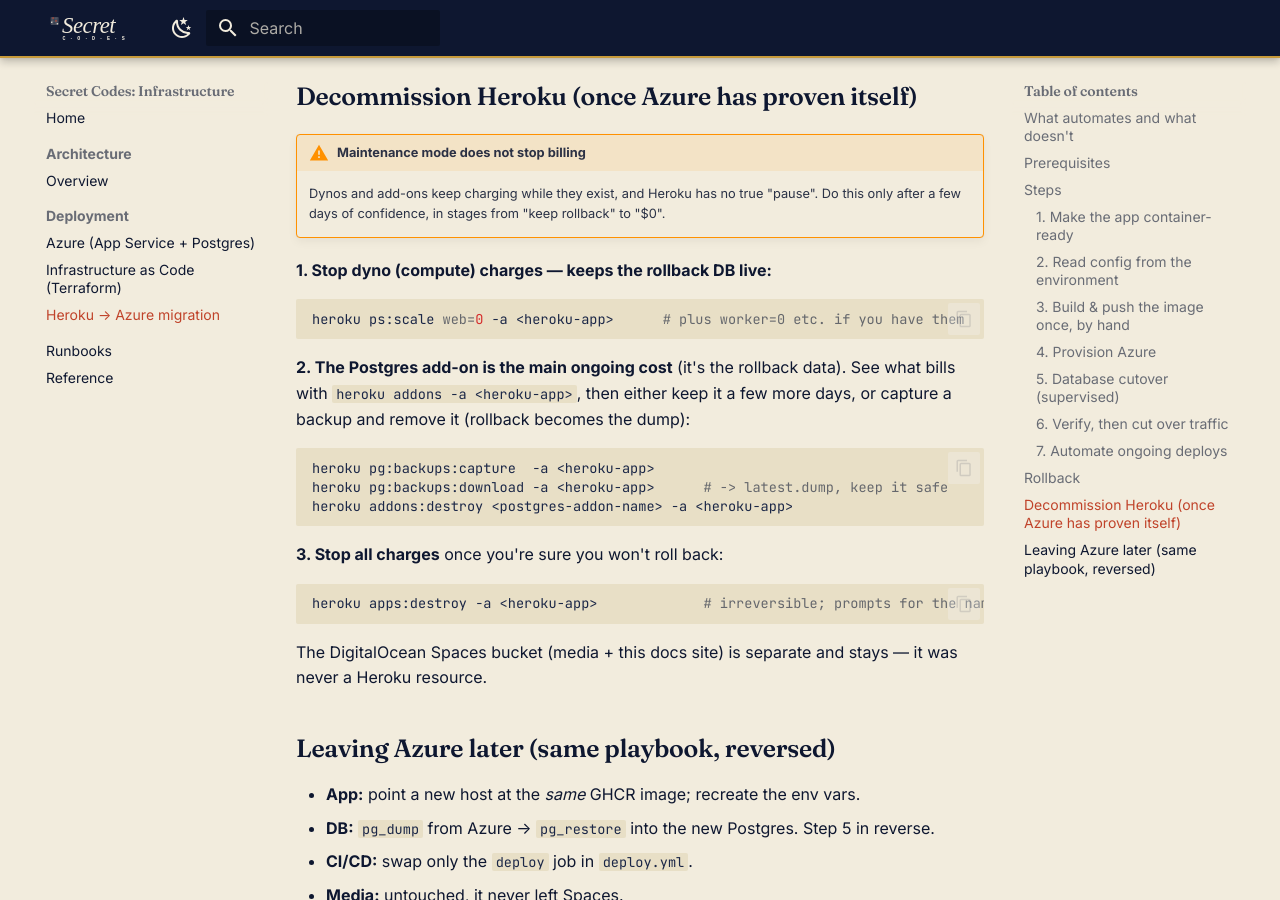
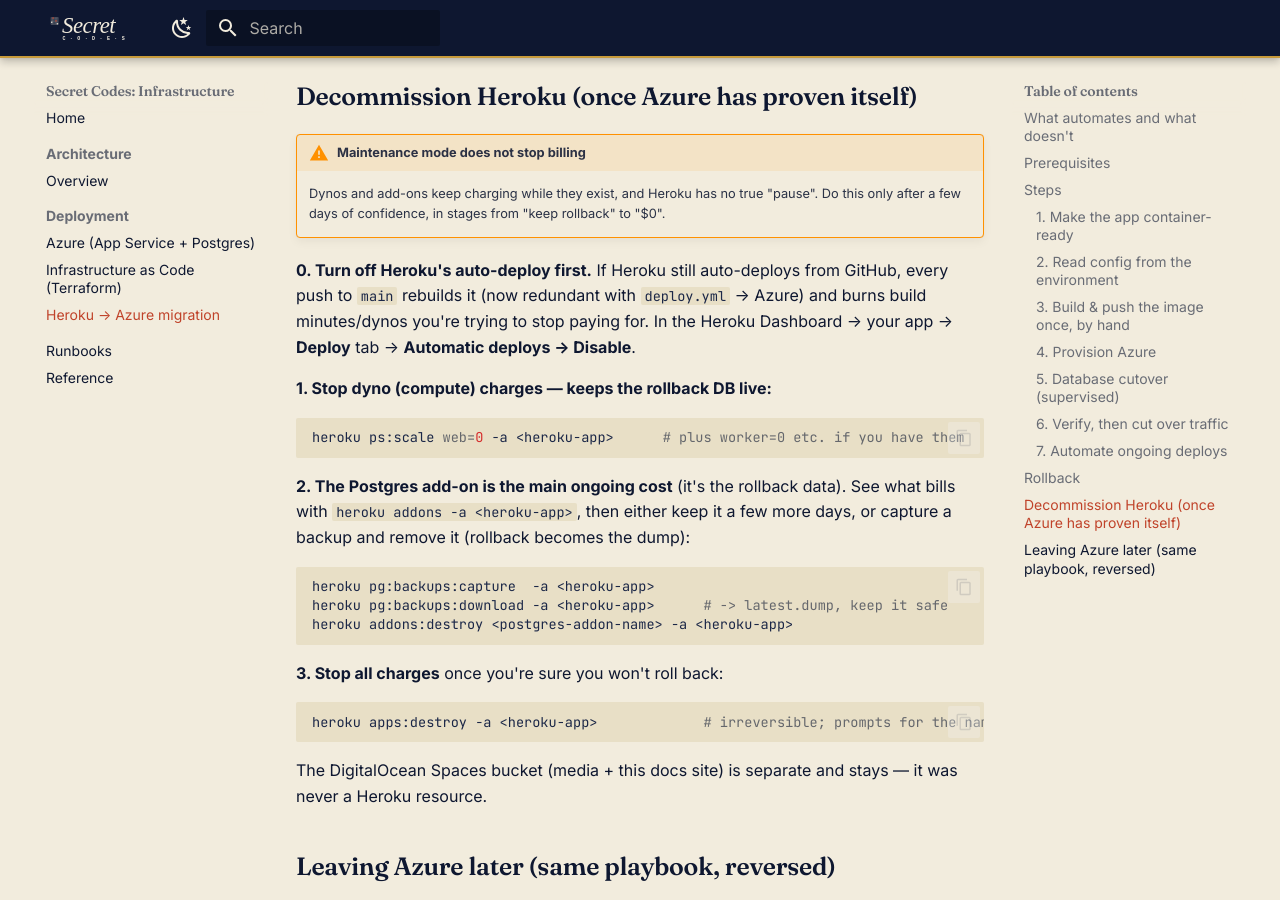
Before and after one commit to Mariatta/secretcodes, an MkDocs documentation site: the page built from docs/deployment/migration.md, in a window 1280 px wide and 900 px high, scrolled down 5195 px. Built offline with MkDocs 1.6.1 and Material for MkDocs 9.7.7, drawn with Linux system fonts in a browser that asks for light colours.

Commit message:
docs: disable Heroku auto-deploy when winding down
Otherwise every push to main keeps rebuilding Heroku (redundant with deploy.yml
-> Azure) and burns the dynos/build minutes you're trying to stop paying for.

````diff
--- a/docs/deployment/migration.md
+++ b/docs/deployment/migration.md
@@ -222,6 +222,11 @@
     "pause". Do this only after a few days of confidence, in stages from
     "keep rollback" to "$0".
 
+**0. Turn off Heroku's auto-deploy first.** If Heroku still auto-deploys from
+GitHub, every push to `main` rebuilds it (now redundant with `deploy.yml` →
+Azure) and burns build minutes/dynos you're trying to stop paying for. In the
+Heroku Dashboard → your app → **Deploy** tab → **Automatic deploys → Disable**.
+
 **1. Stop dyno (compute) charges — keeps the rollback DB live:**
 ```bash
 heroku ps:scale web=0 -a <heroku-app>      # plus worker=0 etc. if you have them
````
